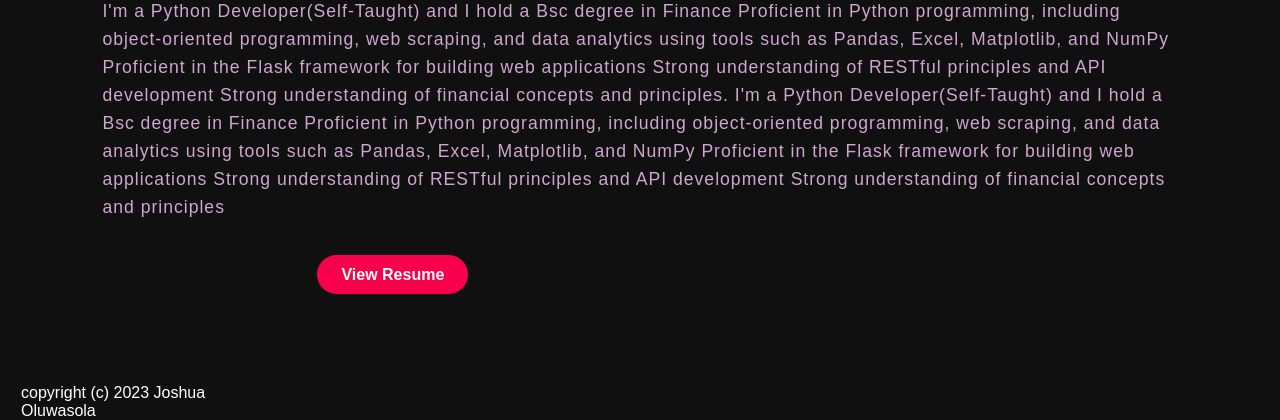
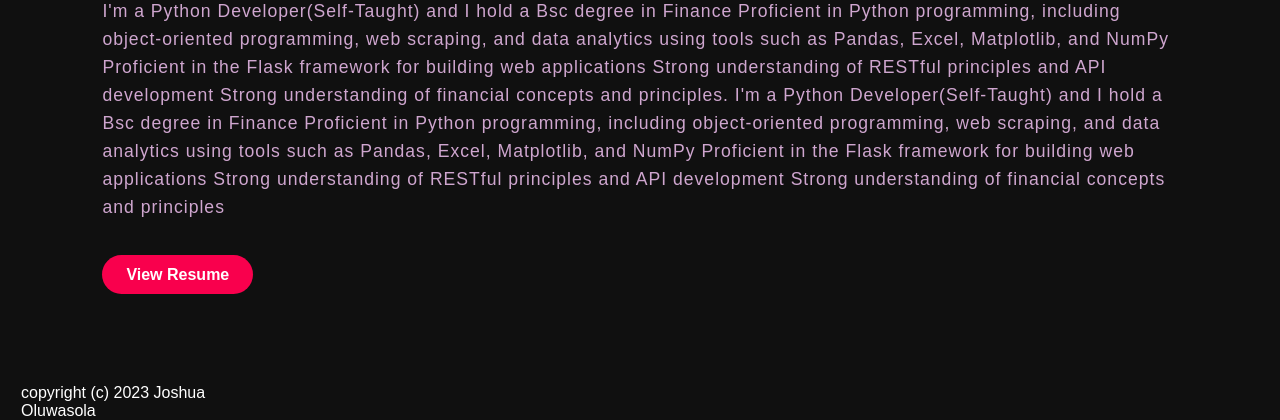
Before and after one commit to TemitopeJ/Myportfoliowebsite-josh, a Flask app: page /about in a window 1280 px wide. Shown: the part 411-831 px from the top of the page. Run offline with Flask 2, Linux system fonts and the light colour scheme.

Commit message:
about button style update

```diff
--- a/static/css/styles.css
+++ b/static/css/styles.css
@@ -268,7 +268,6 @@
     padding: 9px 22px;
     border-radius: 30px;
     transition: .4s;
-    margin-left: 20%;
 
 }
 
```
